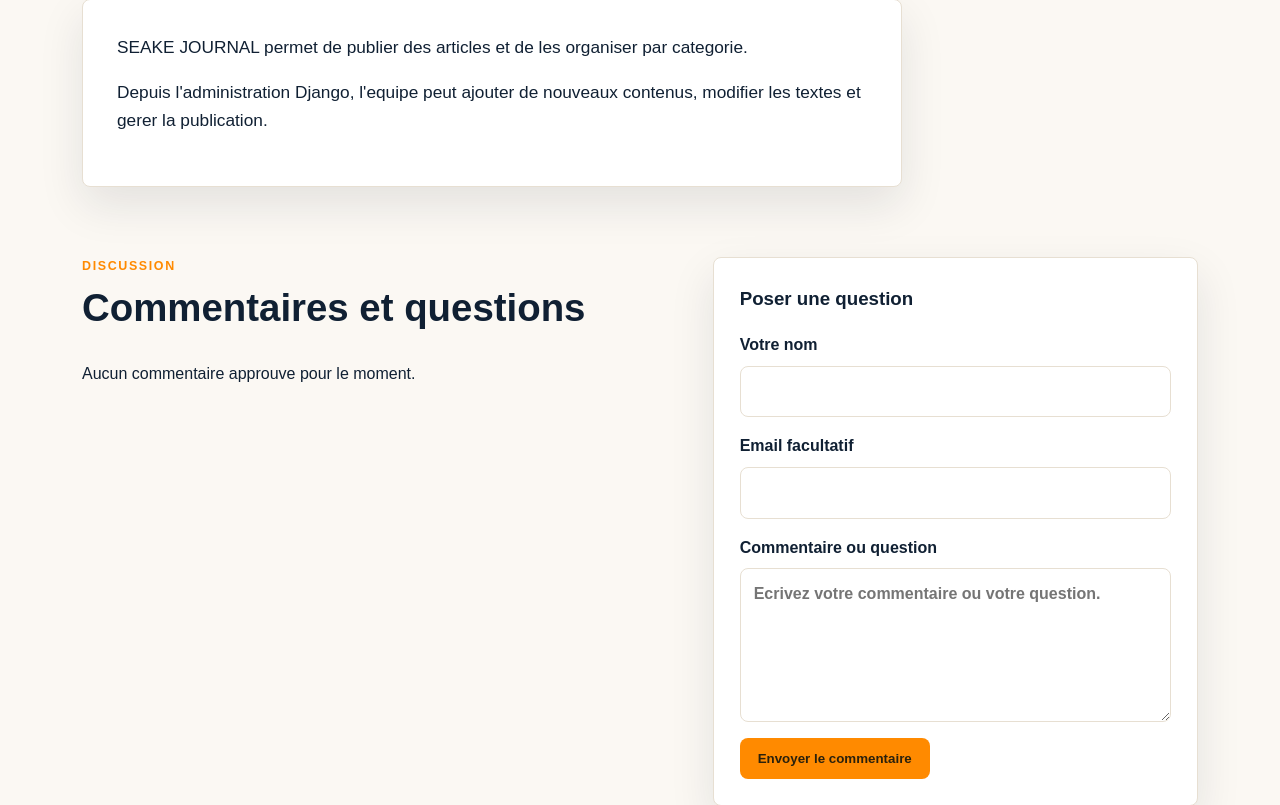
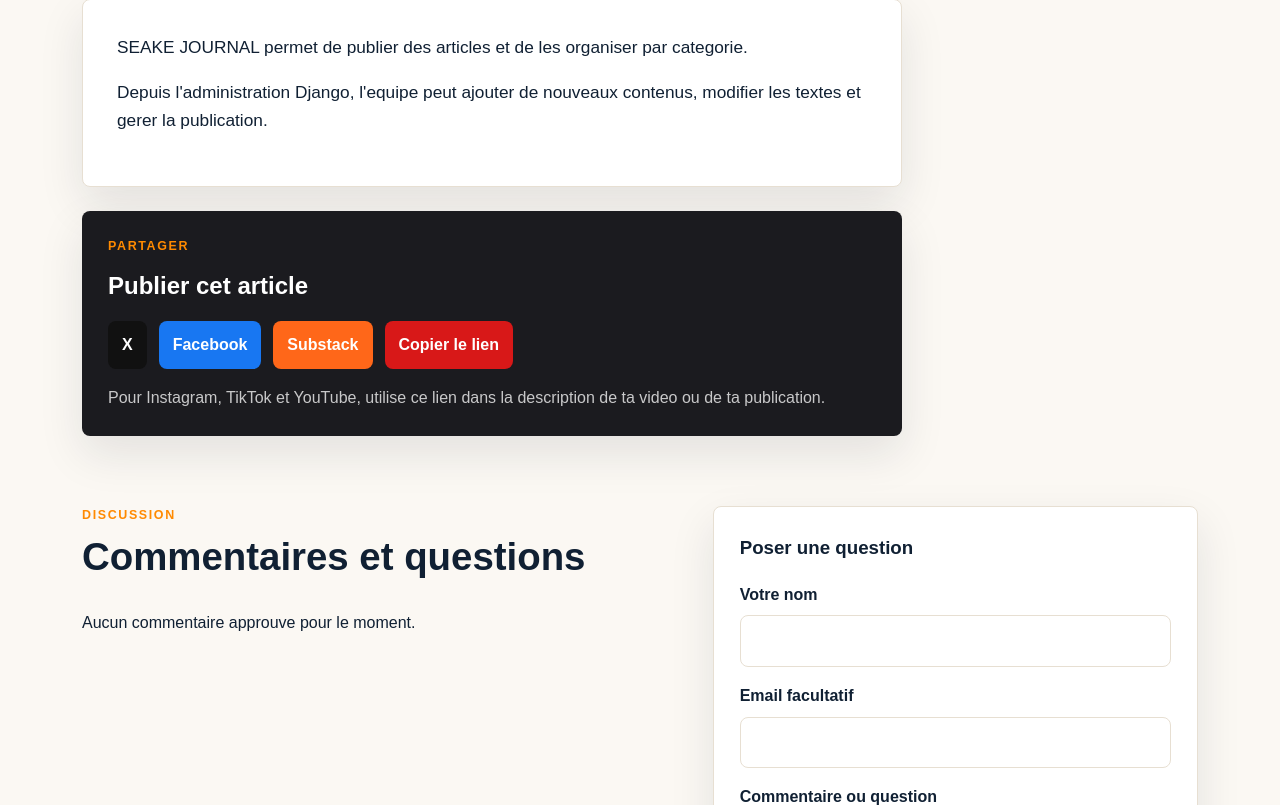
Before and after one commit to 1234jASKET/seake, a Django app: page /articles/lancement-du-livret-numerique/ in a window 1280 px wide. Shown: the part 522-1327 px from the top of the page. Run offline with Django 5.2, Linux system fonts and the light colour scheme; data comes from the database, SQL or seed files in the repository; data that the repository does not hold is empty.

Commit message:
Add RSS feed and article sharing

```diff
--- a/journal/urls.py
+++ b/journal/urls.py
@@ -1,6 +1,7 @@
 from django.urls import path
 
 from . import views
+from .feeds import ArticlesFeed
 
 urlpatterns = [
     path("", views.accueil, name="accueil"),
@@ -15,4 +16,5 @@ urlpatterns = [
     path("publicite/demande/", views.demande_publicite, name="demande_publicite"),
     path("coupons/", views.coupons, name="coupons"),
     path("reseaux-sociaux/", views.reseaux_sociaux, name="reseaux_sociaux"),
+    path("flux/rss/", ArticlesFeed(), name="articles_feed"),
 ]
--- a/journal/views.py
+++ b/journal/views.py
@@ -53,6 +53,7 @@ def article(request, slug):
             "articles_lies": articles_lies,
             "commentaire_form": commentaire_form,
             "commentaires": commentaires,
+            "article_url": request.build_absolute_uri(article_obj.get_absolute_url()),
         },
     )
 
--- a/static/css/style.css
+++ b/static/css/style.css
@@ -382,6 +382,58 @@ p {
     margin-top: 34px;
     max-width: 820px;
     padding: 34px;
+}
+
+.share-panel {
+    background: var(--brand-dark);
+    border-radius: 8px;
+    box-shadow: var(--shadow);
+    color: var(--white);
+    margin-top: 24px;
+    max-width: 820px;
+    padding: 26px;
+}
+
+.share-panel h2 {
+    margin-bottom: 16px;
+}
+
+.share-actions {
+    display: flex;
+    flex-wrap: wrap;
+    gap: 12px;
+}
+
+.share-button {
+    border: 0;
+    border-radius: 8px;
+    color: var(--white);
+    cursor: pointer;
+    display: inline-flex;
+    font: inherit;
+    font-weight: 900;
+    padding: 11px 14px;
+}
+
+.share-button.x {
+    background: #111;
+}
+
+.share-button.facebook {
+    background: #1877f2;
+}
+
+.share-button.substack {
+    background: #ff6719;
+}
+
+.share-button.copy-link {
+    background: var(--brand);
+}
+
+.share-note {
+    color: rgba(255, 255, 255, .76);
+    margin: 16px 0 0;
 }
 
 .contact-layout {
--- a/static/js/main.js
+++ b/static/js/main.js
@@ -6,3 +6,18 @@ if (menuToggle && navLinks) {
         navLinks.classList.toggle("is-open");
     });
 }
+
+document.querySelectorAll(".copy-link").forEach((button) => {
+    button.addEventListener("click", async () => {
+        const link = button.dataset.copyLink;
+        if (!link) {
+            return;
+        }
+
+        await navigator.clipboard.writeText(link);
+        button.textContent = "Lien copie";
+        setTimeout(() => {
+            button.textContent = "Copier le lien";
+        }, 1800);
+    });
+});
--- a/templates/article.html
+++ b/templates/article.html
@@ -19,6 +19,17 @@
     <div class="article-body">
         {{ article.contenu|linebreaks }}
     </div>
+    <aside class="share-panel">
+        <p class="eyebrow">Partager</p>
+        <h2>Publier cet article</h2>
+        <div class="share-actions">
+            <a class="share-button x" href="https://twitter.com/intent/tweet?text={{ article.titre|urlencode }}&url={{ article_url|urlencode }}" target="_blank" rel="noopener">X</a>
+            <a class="share-button facebook" href="https://www.facebook.com/sharer/sharer.php?u={{ article_url|urlencode }}" target="_blank" rel="noopener">Facebook</a>
+            <a class="share-button substack" href="https://seakejournal.com" target="_blank" rel="noopener">Substack</a>
+            <button class="share-button copy-link" type="button" data-copy-link="{{ article_url }}">Copier le lien</button>
+        </div>
+        <p class="share-note">Pour Instagram, TikTok et YouTube, utilise ce lien dans la description de ta video ou de ta publication.</p>
+    </aside>
 </article>
 
 <section class="section comments-section">
--- a/templates/base.html
+++ b/templates/base.html
@@ -5,6 +5,7 @@
     <meta charset="utf-8">
     <meta name="viewport" content="width=device-width, initial-scale=1">
     <title>{% block title %}SEAKE JOURNAL{% endblock %}</title>
+    <link rel="alternate" type="application/rss+xml" title="SEAKE JOURNAL RSS" href="{% url 'articles_feed' %}">
     <link rel="stylesheet" href="{% static 'css/style.css' %}">
 </head>
 <body>
```
Also changed, not shown: journal/feeds.py (added, +31 -0 lines), templates/reseaux_sociaux.html (+11 -0 lines).
